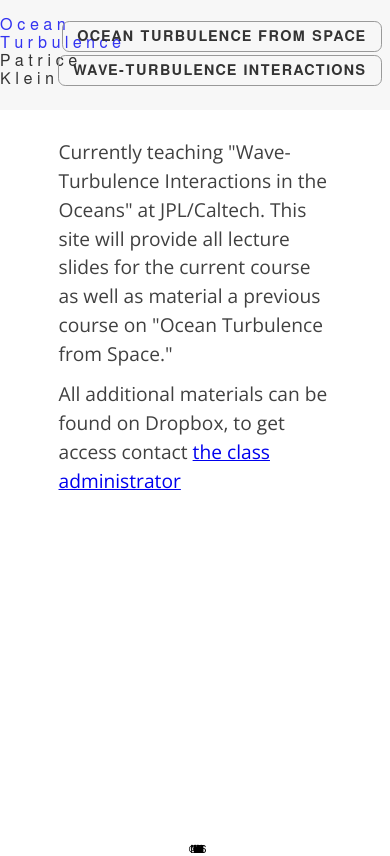
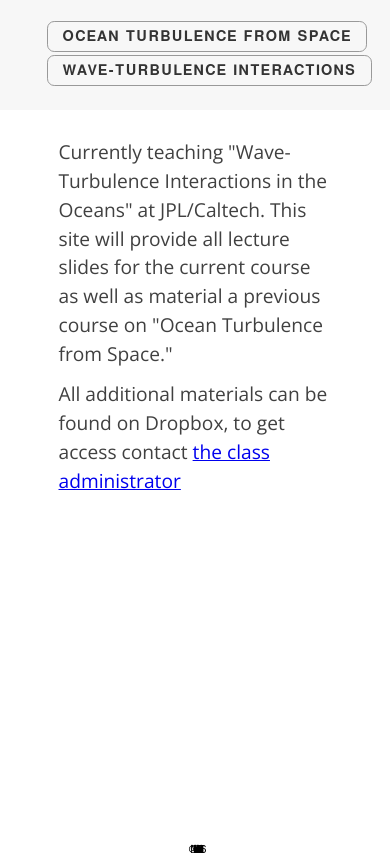
Before and after one commit to Oceanturbulence/Oceanturbulence.github.io, a website: page index.html in a window 390 px wide. Drawn offline with nearby package versions, Linux system fonts and the light colour scheme.

Commit message:
small screen2

```diff
--- a/styles/style.css
+++ b/styles/style.css
@@ -221,14 +221,14 @@ span.info {
 
 @media (max-width: 55em){
 	#label {
-		padding-left: 0%;
+					visibility: collapse;
 		}
 	ul#menu-small{
 		padding-top: 0;
 	}
 	#menu li{
 		display: inline-block;
-		float: right ;
+		float: none;
 		clear: both;
 		margin-bottom: 1em;
 		margin-right: 0.5em;
```
